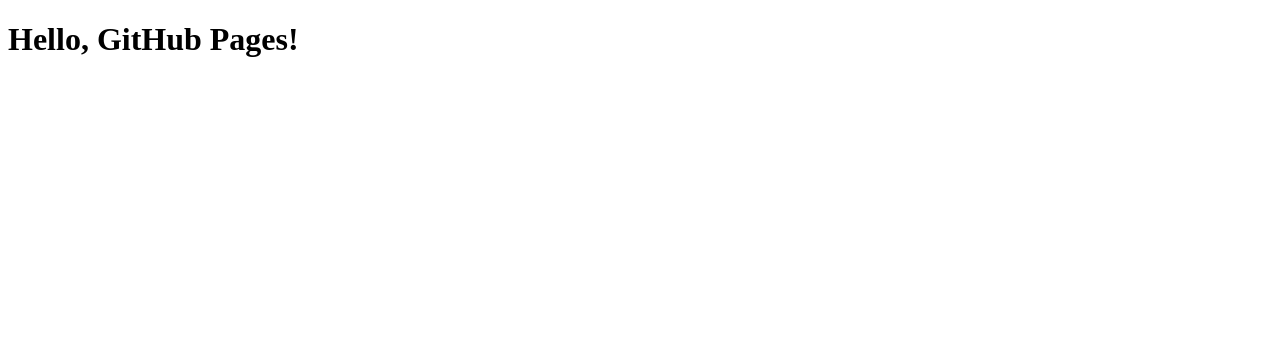
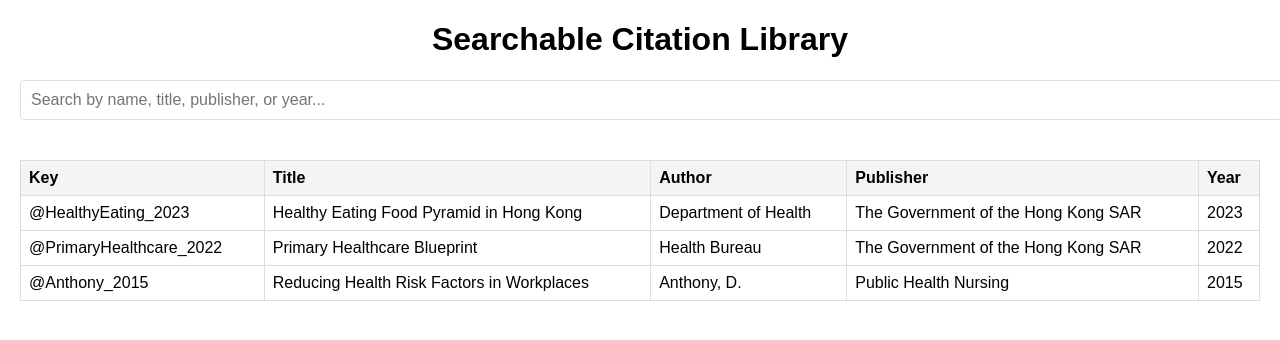
Before and after one commit to ClaudiaChenSun/citation-library, a plain HTML site: page index.html in a window 1280 px wide. Drawn offline with Linux system fonts and the light colour scheme.

Commit message:
old index.html

```diff
--- a/index.html
+++ b/index.html
@@ -3,9 +3,109 @@
 <head>
   <meta charset="UTF-8">
   <meta name="viewport" content="width=device-width, initial-scale=1.0">
-  <title>Test Page</title>
+  <title>Searchable Citation Library</title>
+  <style>
+    body {
+      font-family: Arial, sans-serif;
+      margin: 20px;
+    }
+    h1 {
+      text-align: center;
+    }
+    input[type="text"] {
+      width: 100%;
+      padding: 10px;
+      font-size: 16px;
+      margin-bottom: 20px;
+      border: 1px solid #ddd;
+      border-radius: 4px;
+    }
+    table {
+      width: 100%;
+      border-collapse: collapse;
+      margin-top: 20px;
+    }
+    th, td {
+      border: 1px solid #ddd;
+      padding: 8px;
+      text-align: left;
+    }
+    th {
+      background-color: #f4f4f4;
+    }
+    tr:hover {
+      background-color: #f1f1f1;
+    }
+    .no-results {
+      text-align: center;
+      font-style: italic;
+    }
+  </style>
 </head>
 <body>
-  <h1>Hello, GitHub Pages!</h1>
+  <h1>Searchable Citation Library</h1>
+  <input type="text" id="searchInput" placeholder="Search by name, title, publisher, or year...">
+
+  <table id="citationTable">
+    <thead>
+      <tr>
+        <th>Key</th>
+        <th>Title</th>
+        <th>Author</th>
+        <th>Publisher</th>
+        <th>Year</th>
+      </tr>
+    </thead>
+    <tbody>
+      <!-- Rows will be dynamically added here -->
+    </tbody>
+  </table>
+
+  <script>
+    // Load citation data
+    fetch('references.json')
+      .then(response => response.json())
+      .then(data => {
+        const tableBody = document.querySelector('#citationTable tbody');
+        const searchInput = document.getElementById('searchInput');
+
+        // Function to render the table rows
+        function renderTable(citations) {
+          tableBody.innerHTML = ''; // Clear existing rows
+          if (citations.length === 0) {
+            tableBody.innerHTML = '<tr class="no-results"><td colspan="5">No results found</td></tr>';
+            return;
+          }
+          citations.forEach(citation => {
+            const row = document.createElement('tr');
+            row.innerHTML = `
+              <td>${citation.Key}</td>
+              <td>${citation.Title}</td>
+              <td>${citation.Author}</td>
+              <td>${citation.Publisher}</td>
+              <td>${citation.Year}</td>
+            `;
+            tableBody.appendChild(row);
+          });
+        }
+
+        // Initial rendering of the table
+        renderTable(data);
+
+        // Search functionality
+        searchInput.addEventListener('keyup', () => {
+          const searchTerm = searchInput.value.toLowerCase();
+          const filteredData = data.filter(citation =>
+            citation.Key.toLowerCase().includes(searchTerm) ||
+            citation.Title.toLowerCase().includes(searchTerm) ||
+            citation.Author.toLowerCase().includes(searchTerm) ||
+            citation.Publisher.toLowerCase().includes(searchTerm) ||
+            citation.Year.toString().includes(searchTerm)
+          );
+          renderTable(filteredData);
+        });
+      })
+      .catch(error => console.error('Error loading citation data:', error));
+  </script>
 </body>
 </html>
```
